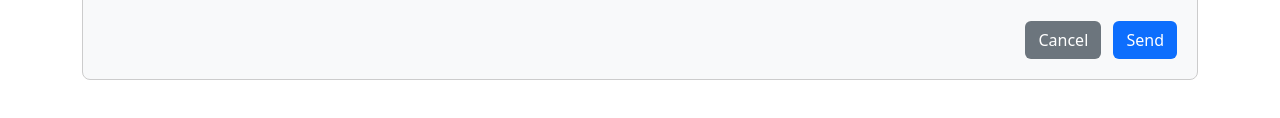
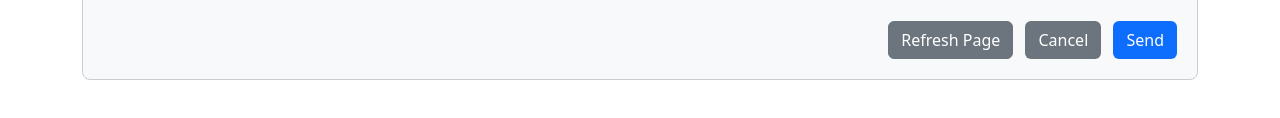
Before and after one commit to 4GeeksAcademy/Use-JS-to-validate-an-HTML-Form-Kpennie, a plain HTML site: page index.html in a window 1280 px wide. Shown: the part 532-650 px from the top of the page. Drawn offline with nearby package versions, Linux system fonts and the light colour scheme.

Commit message:
use to validate an html form

```diff
--- a/index.html
+++ b/index.html
@@ -146,8 +146,10 @@
       <!-- Buttons -->
       <div class="row mt-4">
         <div class="col-md-12 text-end">
+          <button type="button" class="btn btn-secondary me-2" onclick="location.reload()">Refresh Page</button>
           <button type="button" class="btn btn-cancel me-2">Cancel</button>
           <button type="submit" class="btn btn-send">Send</button>
+
         </div>
       </div>
     </form>
```
